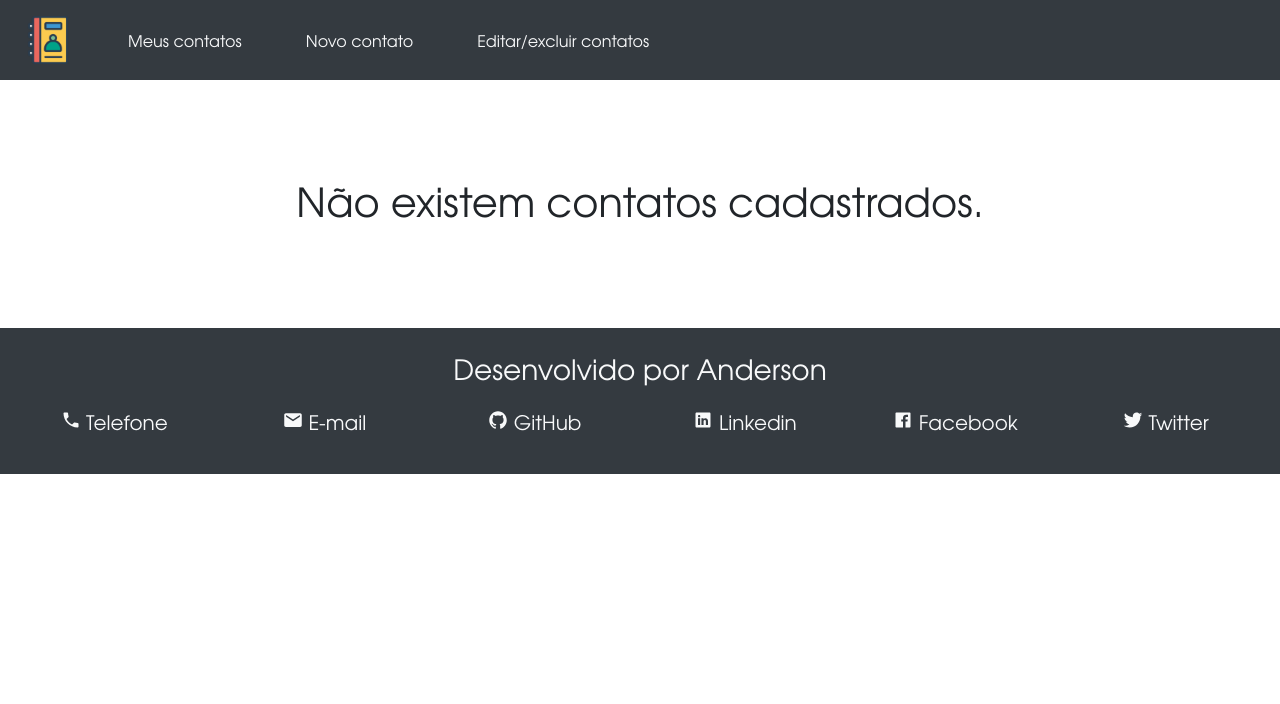
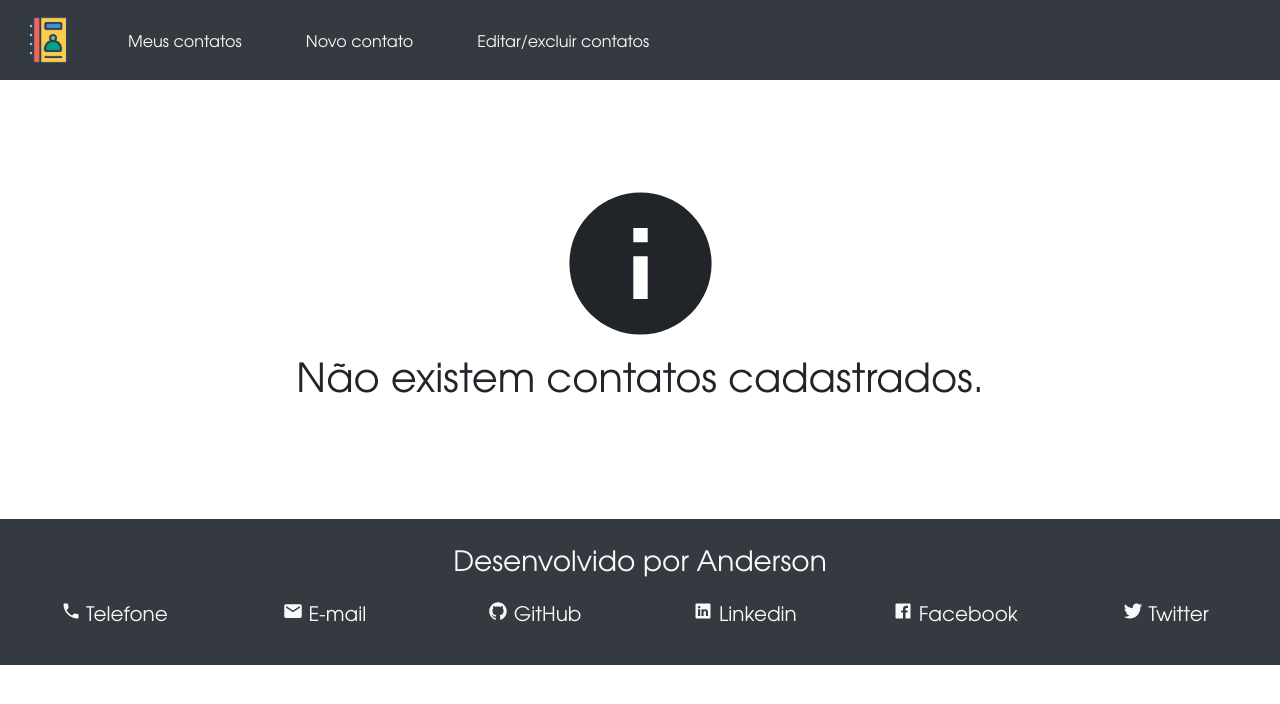
Before and after one commit to AndersonBatalha/agenda-telefonica, a plain HTML site: page list_contacts.html in a window 1280 px wide. Drawn offline with nearby package versions, Linux system fonts and the light colour scheme.

Commit message:
Adicionado ícone a página

```diff
--- a/css/style.css
+++ b/css/style.css
@@ -33,3 +33,7 @@ body {
 #menu {
     color: white;
 }
+
+.info {
+    font-size: 175px;
+}
--- a/js/list_contacts.js
+++ b/js/list_contacts.js
@@ -52,7 +52,12 @@ $(document).ready(function () {
         section.append(`
             <div class="m-5 p-5 h-100 d-flex justify-content-center">
                 <h1 class="text-center">
-                    Não existem contatos cadastrados.
+                    <div class="row d-flex justify-content-center">
+                        <ion-icon class="info" name="information-circle"></ion-icon>
+                    </div>
+                    <div class="row">
+                        <p>Não existem contatos cadastrados.</p>
+                    </div>
                 </h1>
             </div>
         `);
```
Also changed, not shown: js/manage_contacts.js (+6 -1 lines).
